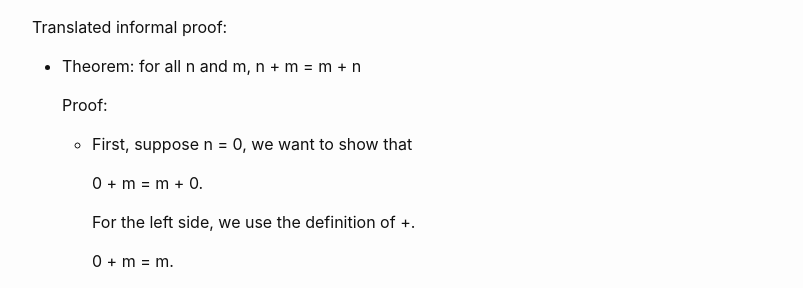
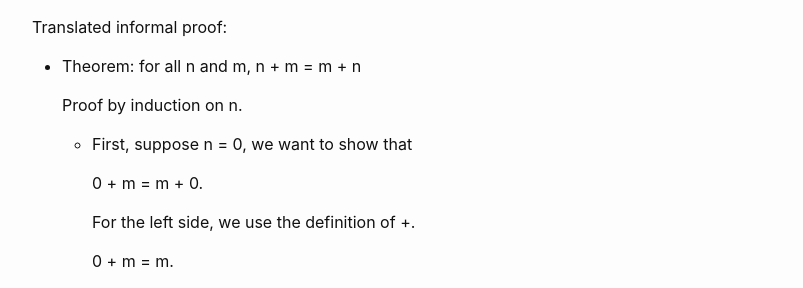
Before and after one commit to ZCLuuuu/zcluuuu.github.io, a Jekyll site: the page built from _posts/2023-11-16-Coq-Inductions.md, in a window 1280 px wide and 900 px high, scrolled down 2576 px. Shown: the part 165-453 px from the top of the window, without its empty margins (238-1041 px from the left). Built offline with Jekyll 4.4.1, drawn with Linux system fonts in a browser that asks for light colours.

Commit message:
fix: minor issue

```diff
--- a/_posts/2023-11-16-Coq-Inductions.md
+++ b/_posts/2023-11-16-Coq-Inductions.md
@@ -100,7 +100,7 @@ Qed.
 Translated informal proof:
 - Theorem: for all n and m, n + m = m + n
 
-	Proof:
+	Proof by induction on n.
 	- First, suppose n = 0, we want to show that
 
 	    0 + m = m + 0.
```
